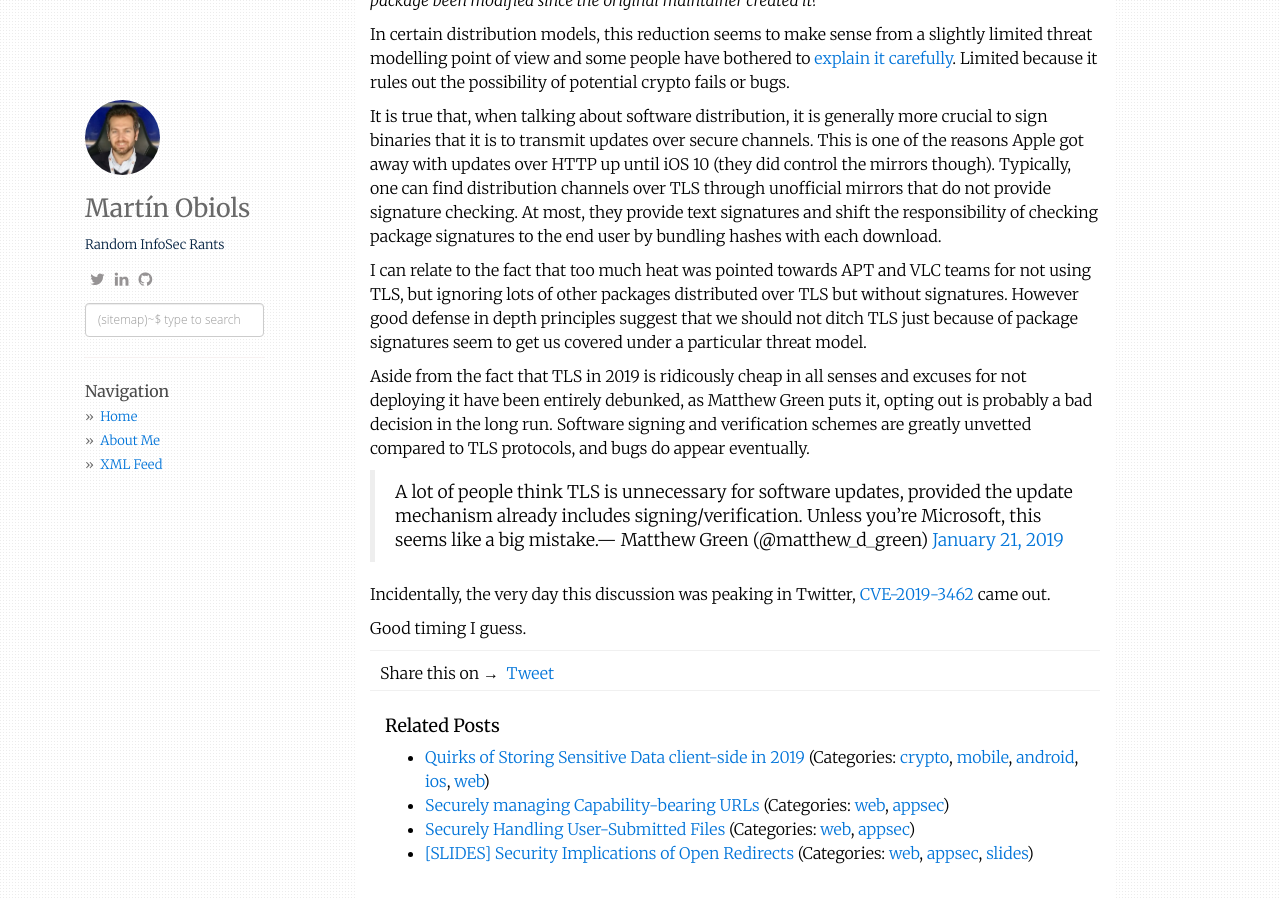
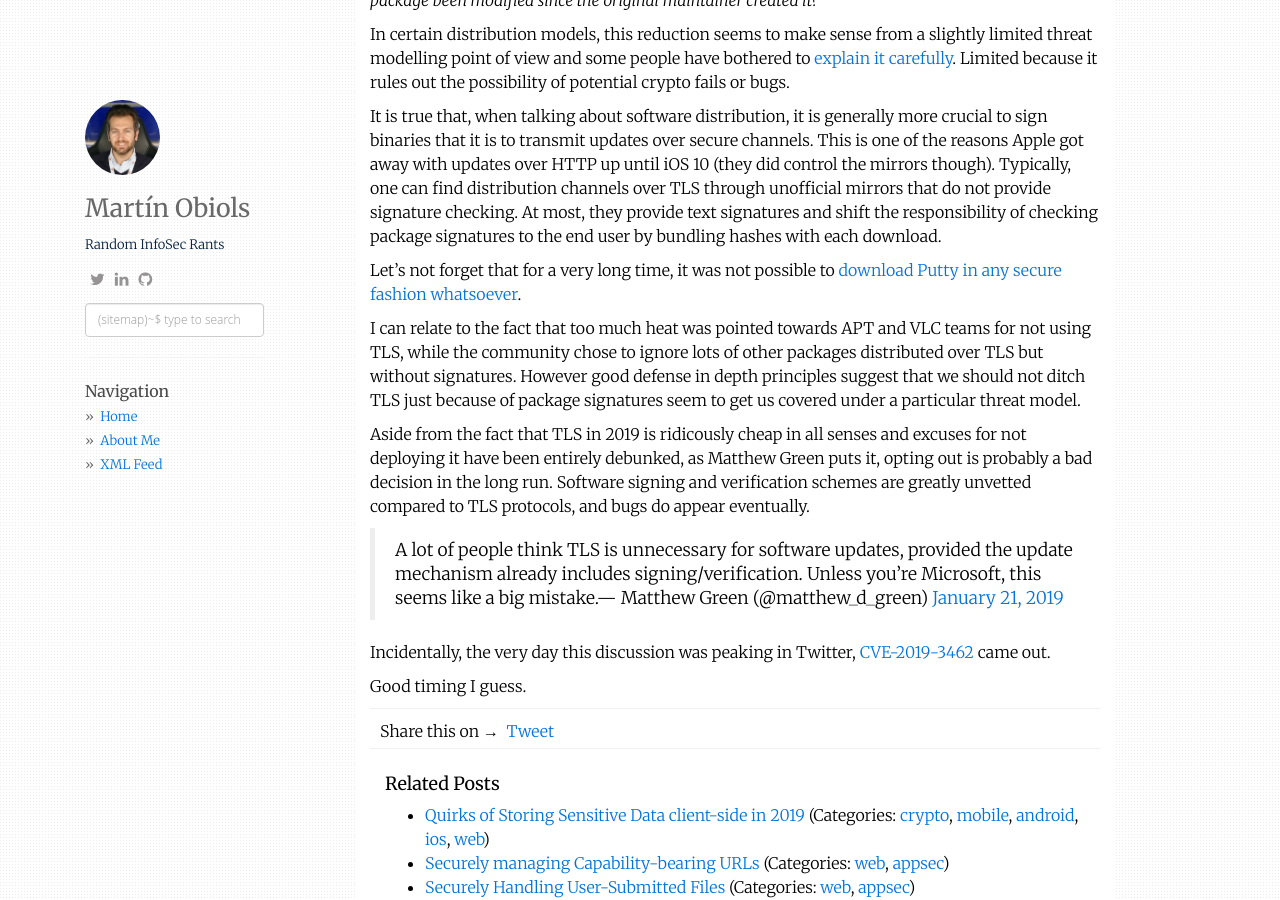
Before and after one commit to olemoudi/olemoudi.github.io, a Jekyll site: the page built from _posts/2019-01-22-Securing-Software-Updates.md, in a window 1280 px wide and 900 px high, scrolled down 588 px. Built offline with Jekyll 4.4.1, drawn with Linux system fonts in a browser that asks for light colours; nearby versions of some CDN libraries; comment, search, counter and statistics services are not loaded.

Commit message:
added post

```diff
--- a/_posts/2019-01-22-Securing-Software-Updates.md
+++ b/_posts/2019-01-22-Securing-Software-Updates.md
@@ -21,7 +21,9 @@ In certain distribution models, this reduction seems to make sense from a slight
 
 It is true that, when talking about software distribution, it is generally more crucial to sign binaries that it is to transmit updates over secure channels. This is one of the reasons Apple got away with updates over HTTP up until iOS 10 (they did control the mirrors though). Typically, one can find distribution channels over TLS through unofficial mirrors that do not provide signature checking. At most, they provide text signatures and shift the responsibility of checking package signatures to the end user by bundling hashes with each download.
 
-I can relate to the fact that too much heat was pointed towards APT and VLC teams for not using TLS, but ignoring lots of other packages distributed over TLS but without signatures. However good defense in depth principles suggest that we should not ditch TLS just because of package signatures seem to get us covered under a particular threat model.
+Let's not forget that for a very long time, it was not possible to [download Putty in any secure fashion whatsoever](https://news.ycombinator.com/item?id=9577861).
+
+I can relate to the fact that too much heat was pointed towards APT and VLC teams for not using TLS, while the community chose to ignore lots of other packages distributed over TLS but without signatures. However good defense in depth principles suggest that we should not ditch TLS just because of package signatures seem to get us covered under a particular threat model.
 
 Aside from the fact that TLS in 2019 is ridicously cheap in all senses and excuses for not deploying it have been entirely debunked, as Matthew Green puts it, opting out is probably a bad decision in the long run. Software signing and verification schemes are greatly unvetted compared to TLS protocols, and bugs do appear eventually.
 
```
